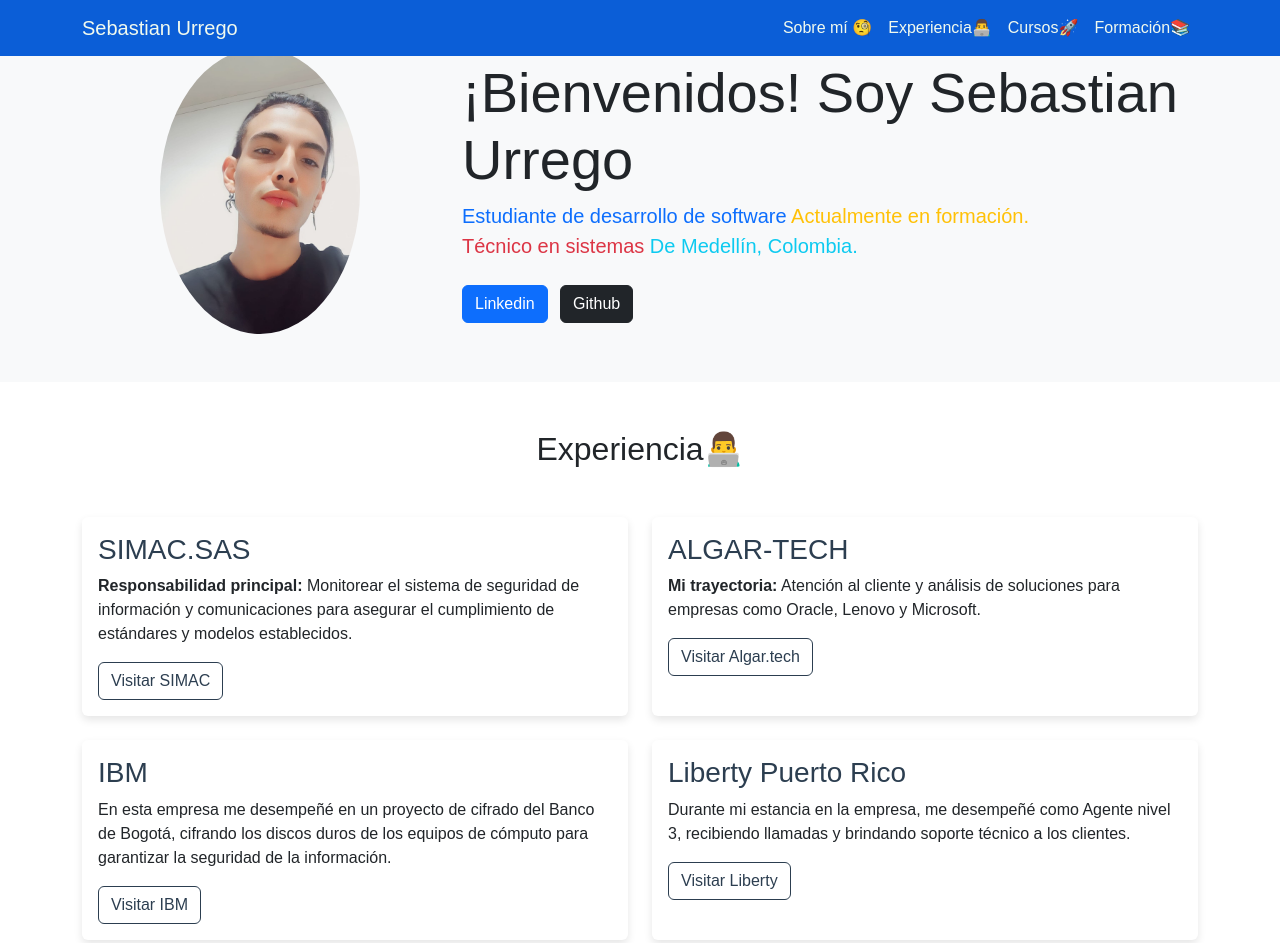
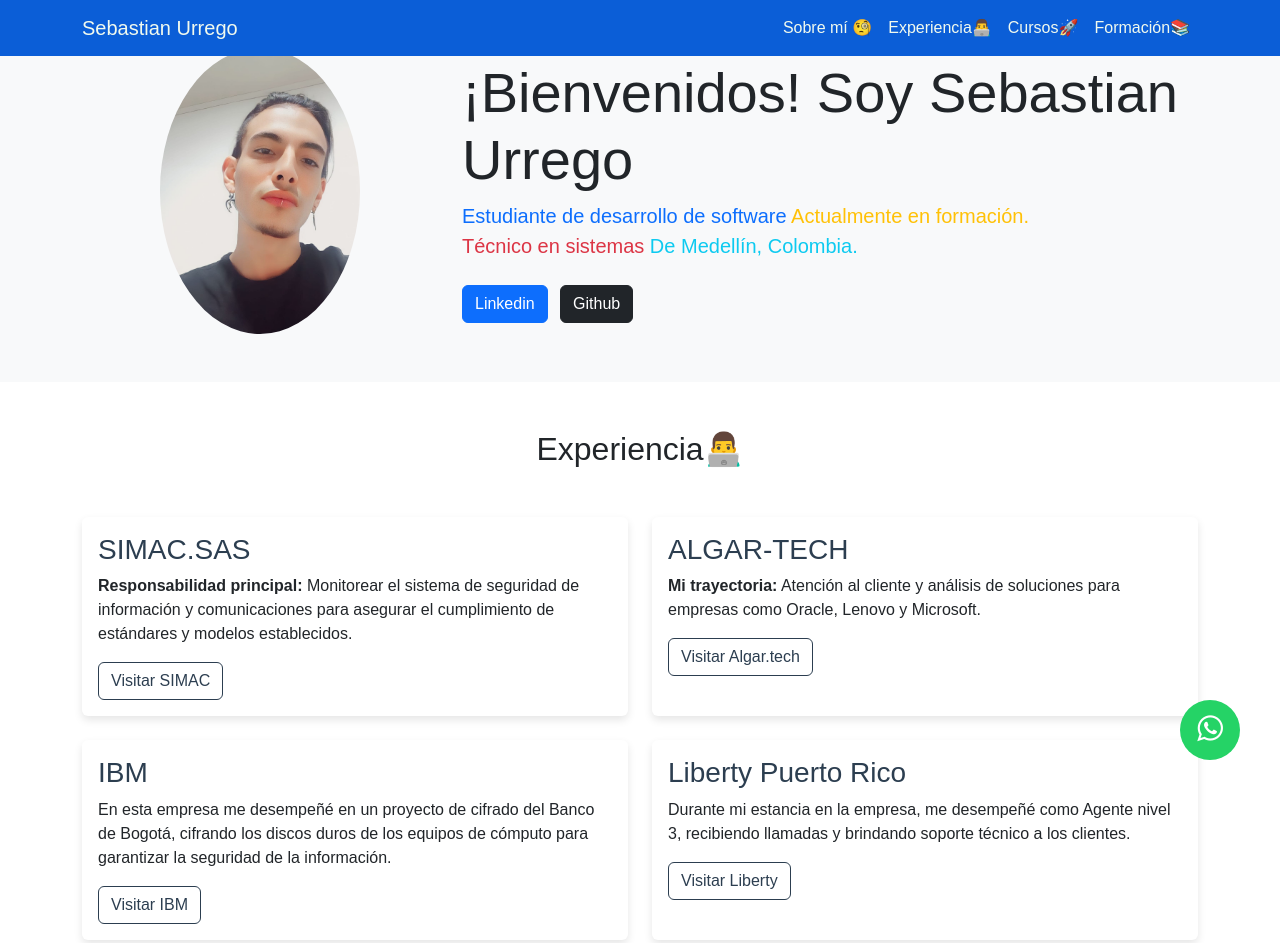
Before and after one commit to CaballeroUrrego/Nuevo-portafolio, a plain HTML site: page index.html in a window 1280 px wide. Shown: the top 943 px of the page. Drawn offline with nearby package versions, Linux system fonts and the light colour scheme.

Commit message:
NueRoncandovo

```diff
--- /dev/null
+++ b/css/Estilos.css
@@ -0,0 +1,17 @@
+.whatsapp {
+    position:fixed;
+    width:60px;
+    height:60px;
+    bottom:40px;
+    right:40px;
+    background-color:#25d366;
+    color:#FFF;
+    border-radius:50px;
+    text-align:center;
+    font-size:30px;
+    z-index:100;
+  }
+
+  .whatsapp-icon {
+    margin-top:13px;
+  }
--- a/css/style.css
+++ b/css/style.css
@@ -55,3 +55,22 @@ footer {
 .list-group-item strong {
     color: #2c3e50;
 }
+
+
+.whatsapp {
+    position:fixed;
+    width:60px;
+    height:60px;
+    bottom:40px;
+    right:40px;
+    background-color:#25d366;
+    color:#FFF;
+    border-radius:50px;
+    text-align:center;
+    font-size:30px;
+    z-index:100;
+  }
+
+  .whatsapp-icon {
+    margin-top:13px;
+  }
--- a/index.html
+++ b/index.html
@@ -10,12 +10,15 @@
     <link rel="stylesheet" href="css/style.css">
     <!-- Favicon -->
     <link rel="icon" href="img/Sebastian.jpeg">
+	<link rel="stylesheet" href="https://stackpath.bootstrapcdn.com/font-awesome/4.7.0/css/font-awesome.min.css">
+
 </head>
 <body>
     <!-- Navbar -->
     <nav class="navbar navbar-expand-lg navbar-dark bg-dark fixed-top">
         <div class="container">
             <a class="navbar-brand" href="#">Sebastian Urrego</a>
+
             <button class="navbar-toggler" type="button" data-bs-toggle="collapse" data-bs-target="#navbarNav" aria-controls="navbarNav" aria-expanded="false" aria-label="Toggle navigation">
                 <span class="navbar-toggler-icon"></span>
             </button>
@@ -219,6 +222,9 @@
         </div>
     </section>
 
+<!--Prueba -->
+
+<a href="https://wa.link/cwnsxu" class="whatsapp" target="_blank"> <i class="fa fa-whatsapp whatsapp-icon"></i></a>
     <!-- Footer -->
     <footer class="bg-dark text-white text-center py-3">
         <p class="mb-0">© 2025 Sebastian Urrego. Todos los derechos reservados.</p>
```
Also changed, not shown: prueba.html (added, +14 -0 lines), img/Foto de perfil.jpg (deleted), img/Lucius.jpg (deleted), img/Sebas.webp (deleted), img/se.jpg (deleted).
